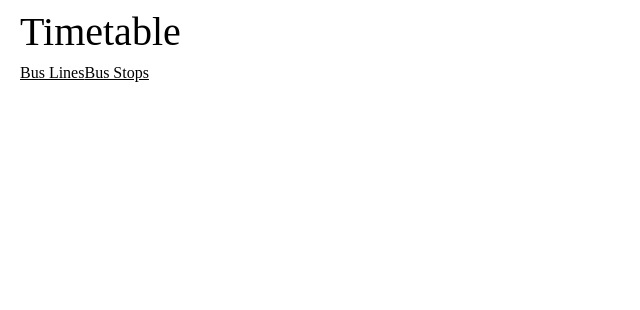
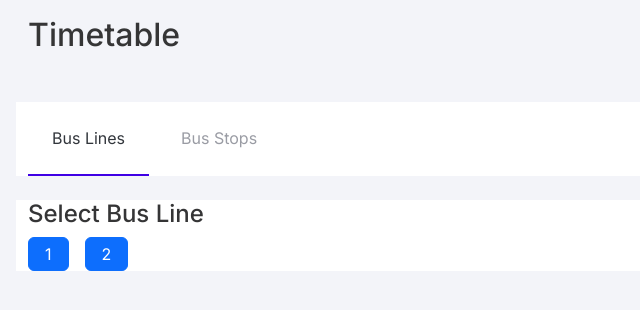
Before and after one commit to ilovewine/vue-public-transport, a Vue app: page /lines in a window 1280 px wide. Shown: the top 310 px of the page, without its empty margins (0-640 px from the left). Built offline with nearby package versions, Linux system fonts and the light colour scheme.

Commit message:
clean up bootstrap config, style navigation bar

```diff
--- a/src/App.vue
+++ b/src/App.vue
@@ -1,24 +1,23 @@
 <template>
-  <div class="container-fluid m-3">
-    <header class="row">
+  <div class="container-fluid">
+    <header class="row mb-4">
       <div class="col-12">
-        <h1>Timetable</h1>
+        <h1 class="mb-5">Timetable</h1>
       </div>
-      <div class="col-12">
-        <nav class="navbar navbar-expand-md">
-          <router-link to="/lines">Bus Lines</router-link>
-          <router-link to="/stops">Bus Stops</router-link>
-        </nav>
+      <div class="col-12 bg-white">
+        <bus-navigation />
       </div>
     </header>
     <main class="row">
-      <router-view />
+      <transition name="fade" mode="out-in">
+        <router-view />
+      </transition>
     </main>
   </div>
 </template>
 
-<script lang="ts" setup></script>
+<script lang="ts" setup>
+import BusNavigation from '@/components/common/BusNavigation.vue';
+</script>
 
-<style lang="scss" scoped>
-@use 'scss';
-</style>
+<style lang="scss" scoped></style>
--- a/src/components/BusLineButton.vue
+++ b/src/components/BusLineButton.vue
@@ -1,10 +1,10 @@
 <template>
-  <button type="button" class="primary">{{ line }}</button>
+  <button type="button" class="btn btn-primary px-3 py-1">{{ number }}</button>
 </template>
 
 <script lang="ts" setup>
 interface BusLineProps {
-  line: number;
+  number: number;
 }
 
 defineProps<BusLineProps>();
--- /dev/null
+++ b/src/components/common/BusNavigation.vue
@@ -0,0 +1,35 @@
+<template>
+  <nav role="navigation" class="nav nav-underline">
+    <router-link
+      v-for="route in routes"
+      :key="route.path"
+      :to="route.path"
+      :class="{ active: unref(active(route.path)) }"
+      class="nav-link px-4 router-link"
+      >{{ route.name }}</router-link
+    >
+  </nav>
+</template>
+
+<script lang="ts" setup>
+import { computed, unref } from 'vue';
+import { useRoute, useRouter } from 'vue-router';
+
+const route = useRoute();
+const router = useRouter();
+
+const routes = router.getRoutes().filter((route) => !route.redirect);
+const active = (to: string) => computed(() => to === route.path);
+</script>
+
+<style lang="scss" scoped>
+.nav-underline {
+  .nav-link {
+    &.active {
+      color: $nav-link-hover-color;
+      border-color: $nav-underline-link-active-color;
+      font-weight: $nav-link-font-weight;
+    }
+  }
+}
+</style>
--- a/src/main.ts
+++ b/src/main.ts
@@ -2,5 +2,6 @@ import { createApp } from 'vue';
 import App from './App.vue';
 import router from './router';
 import store from './store';
+import './scss/index.scss';
 
 createApp(App).use(store).use(router).mount('#app');
--- a/src/router/index.ts
+++ b/src/router/index.ts
@@ -9,12 +9,12 @@ const routes: Array<RouteRecordRaw> = [
   },
   {
     path: '/lines',
-    name: 'Lines',
+    name: 'Bus Lines',
     component: BusLines,
   },
   {
     path: '/stops',
-    name: 'Stops',
+    name: 'Bus Stops',
     component: () => import('@/views/BusStops.vue'),
   },
 ];
--- /dev/null
+++ b/src/scss/_variables.scss
@@ -0,0 +1,18 @@
+@import 'bootstrap/scss/functions';
+
+$body-bg: #f3f4f9;
+$body-color: #353536;
+$font-family-base: 'Inter', sans-serif;
+$font-size-base: 1rem;
+$h1-font-size: $font-size-base * 2;
+$h2-font-size: $font-size-base * 1.5;
+$nav-link-padding-y: 1.5rem;
+$nav-link-color: #9a9ca4;
+$nav-link-hover-color: #32363c;
+$nav-underline-gap: 0.5rem;
+$nav-underline-border-width: 0.15rem;
+$nav-underline-link-active-color: #3f00e4;
+$nav-link-font-weight: 400;
+
+@import 'bootstrap/scss/variables';
+@import 'bootstrap/scss/variables-dark';
--- /dev/null
+++ b/src/scss/common.scss
@@ -0,0 +1,23 @@
+@import 'bootstrap/scss/functions';
+
+// Bootstrap Variable overrides
+@import 'variables';
+
+// Bootstrap Map overrides
+
+@import 'bootstrap/scss/maps';
+@import 'bootstrap/scss/mixins';
+@import 'bootstrap/scss/root';
+@import 'bootstrap/scss/utilities';
+@import 'bootstrap/scss/reboot';
+@import 'bootstrap/scss/type';
+@import 'bootstrap/scss/containers';
+@import 'bootstrap/scss/grid';
+@import 'bootstrap/scss/utilities/api';
+
+@import 'bootstrap/scss/buttons';
+@import 'bootstrap/scss/nav';
+
+.bg-white {
+  background-color: $white;
+}
--- a/src/scss/index.scss
+++ b/src/scss/index.scss
@@ -1,27 +1,12 @@
-// 1. Include functions first (so you can manipulate colors, SVGs, calc, etc)
-@import 'bootstrap/scss/functions';
+@import 'common';
 
-// 2. Include any default variable overrides here
+body {
+  display: flex;
+  flex-direction: column;
+  padding: $spacer;
+  min-height: 100vh;
+}
 
-// 3. Include remainder of required Bootstrap stylesheets (including any separate color mode stylesheets)
-@import 'bootstrap/scss/variables';
-@import 'bootstrap/scss/variables-dark';
-
-// 4. Include any default map overrides here
-
-// 5. Include remainder of required parts
-@import 'bootstrap/scss/maps';
-@import 'bootstrap/scss/mixins';
-@import 'bootstrap/scss/root';
-
-// 6. Optionally include any other parts as needed
-// @import 'bootstrap/scss/utilities';
-@import 'bootstrap/scss/reboot';
-@import 'bootstrap/scss/type';
-// @import 'bootstrap/scss/images';
-@import 'bootstrap/scss/containers';
-@import 'bootstrap/scss/grid';
-// @import 'bootstrap/scss/helpers';
-
-// 7. Optionally include utilities API last to generate classes based on the Sass map in `_utilities.scss`
-// @import 'bootstrap/scss/utilities/api';
+main {
+  flex: 1 0 auto;
+}
--- a/src/views/BusLines.vue
+++ b/src/views/BusLines.vue
@@ -1,5 +1,39 @@
-<template></template>
+<template>
+  <div class="col-12 bg-white container-fluid mb-4">
+    <div class="row">
+      <div class="col-12">
+        <h2>Select Bus Line</h2>
+      </div>
+      <div class="col-12 d-flex bus-lines">
+        <bus-line-button
+          v-for="line in lines"
+          :key="line.id"
+          :number="line.line"
+        />
+      </div>
+    </div>
+  </div>
 
-<script lang="ts" setup></script>
+  <div class="col-12 bg-white"></div>
+</template>
 
-<style lang="scss" scoped></style>
+<script lang="ts" setup>
+import BusLineButton from '@/components/BusLineButton.vue';
+
+const lines = [
+  {
+    line: 1,
+    id: 1,
+  },
+  {
+    line: 2,
+    id: 2,
+  },
+];
+</script>
+
+<style lang="scss" scoped>
+.bus-lines {
+  gap: 1rem;
+}
+</style>
--- a/vite.config.js
+++ b/vite.config.js
@@ -1,12 +1,19 @@
-import { defineConfig } from "vite";
-import { resolve } from "path";
-import vue from "@vitejs/plugin-vue";
+import { defineConfig } from 'vite';
+import { resolve } from 'path';
+import vue from '@vitejs/plugin-vue';
 
 export default defineConfig({
   plugins: [vue()],
   resolve: {
     alias: {
-      "@": resolve(__dirname, "./src"),
+      '@': resolve(__dirname, './src'),
+    },
+  },
+  css: {
+    preprocessorOptions: {
+      scss: {
+        additionalData: `@import "@/scss/_variables.scss";`,
+      },
     },
   },
 });
```
Also changed, not shown: src/scss/animations.scss (added, +9 -0 lines).
